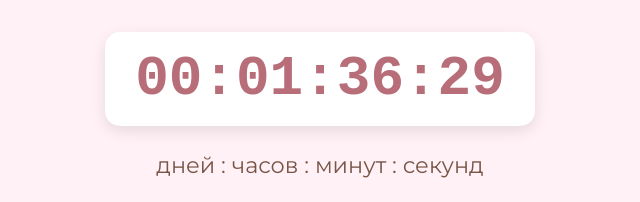
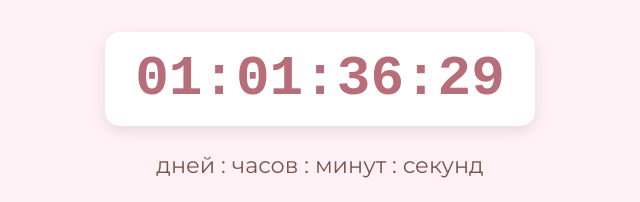
Before and after one commit to Filmhunter7780/AzatDiana, a plain HTML site: page index.html in a window 1280 px wide. Shown: the part 1301-1503 px from the top of the page, 320-960 px from the left. Drawn offline with nearby package versions, Linux system fonts and the light colour scheme.

Commit message:
Update index.html

```diff
--- a/index.html
+++ b/index.html
@@ -669,7 +669,7 @@
             const youtubeVideo = document.getElementById('youtubeVideo');
 
             // Дата свадьбы - 27 июня 2025 года, 22:00 UTC+5 (Актобе)
-            const weddingDate = new Date('2025-06-27T22:00:00+05:00');
+            const weddingDate = new Date('2025-06-28T22:00:00+05:00');
 
             // Проверка, прошла ли уже дата свадьбы
             const now = new Date();
```
